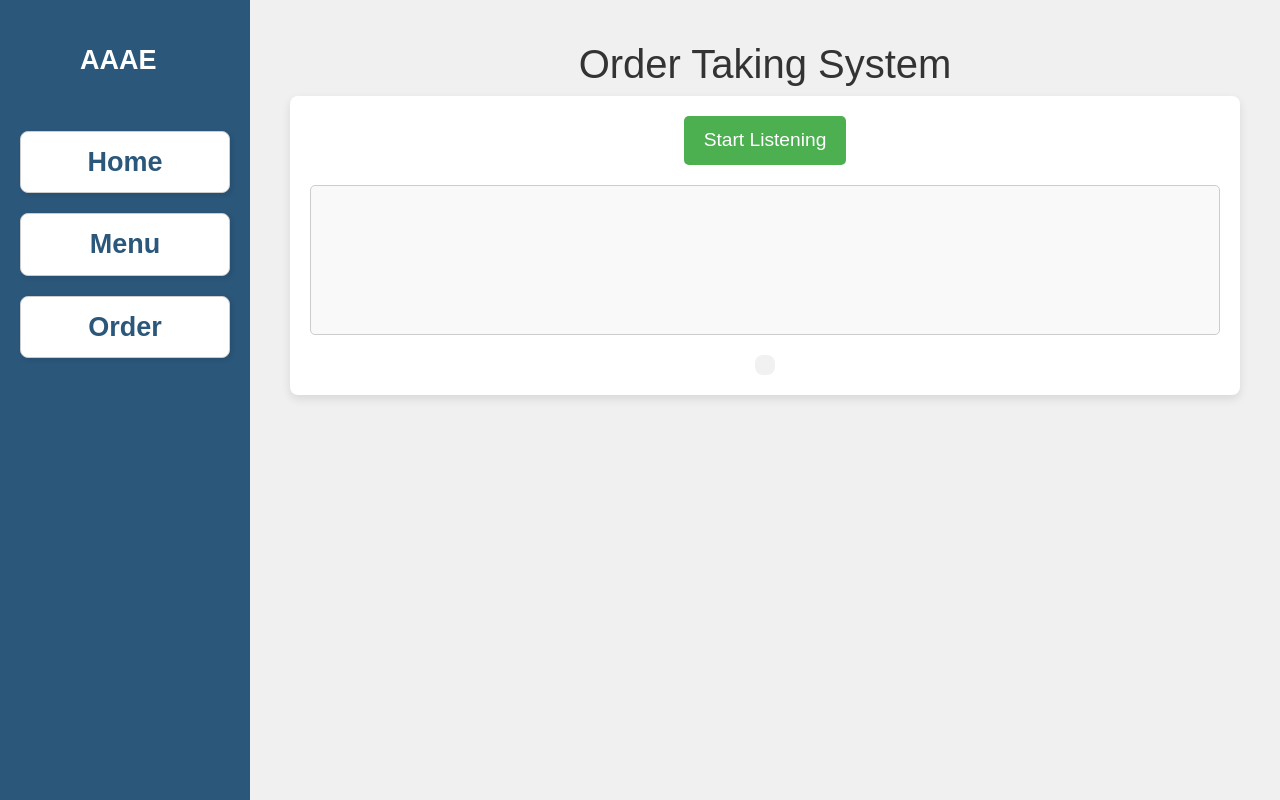
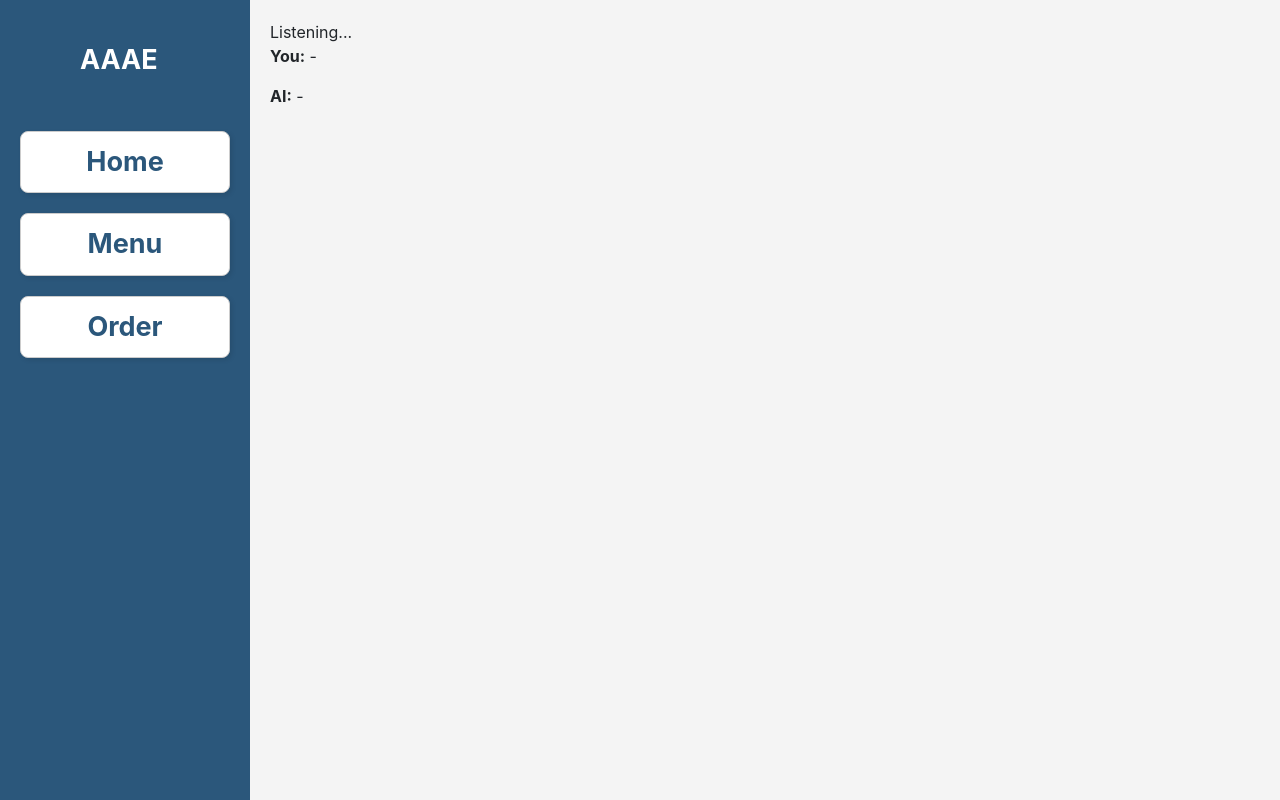
Before and after one commit to haris-idrees/DriveThruAutomation, a Django app: page /order/ in a window 1280 px wide. Run offline with Django 4.2, Linux system fonts and the light colour scheme.

Commit message:
Update Order taking over voice

```diff
--- a/aaae/Order/views.py
+++ b/aaae/Order/views.py
@@ -6,8 +6,11 @@ from aaae.Menu.models import Menu
 from openai import OpenAI
 from gtts import gTTS
 import json
+import os
+import re
+from dotenv import load_dotenv
 
-# Create your views here.
+load_dotenv()
 
 
 def home(request):
@@ -17,20 +20,27 @@ def home(request):
 @csrf_exempt
 def process_speech(request):
     if request.method == 'POST':
-        data = json.loads(request.body)
-        user_text = data.get('transcription', '')
+        try:
+            if request.content_type != 'application/json':
+                return JsonResponse({"error": "Content-Type must be application/json"}, status=400)
 
-        print(f"Received transcription: {user_text}")
+            data = json.loads(request.body)
+            transcript = data.get('transcript', '')
 
-        response = generate_response(user_text)
+            if not transcript:
+                return JsonResponse({"error": "No transcription received"}, status=400)
 
-        return JsonResponse({'response': response}, status=200)
+            response = generate_response(transcript)
 
-    return JsonResponse({'error': 'Invalid request'}, status=400)
+            return JsonResponse({"response": response})
+
+        except json.JSONDecodeError:
+            return JsonResponse({"error": "Invalid JSON"}, status=400)
+
+    return JsonResponse({"error": "Invalid request method"}, status=400)
 
 
 def generate_response(user_text):
-
     menus = Menu.objects.prefetch_related('categories__items').all()
     menu_text = []
 
@@ -44,12 +54,19 @@ def generate_response(user_text):
     formatted_menu = "\n".join(menu_text)
 
     conversation_history = [{"role": "system",
-                             "content": "You are a helpful restaurant assistant. Your job is to take orders and help customers with menu information."},
+                             "content": "You are a helpful restaurant assistant. Your job is to take orders and help "
+                                        "customers with menu information.\n"
+                                        "While providing menu do not include price and description of the items."
+                                        "Provide price and description only if asked by the customer."
+                                        "Do not include menu in all responses. Provide concise and to the"
+                                        "point responses.\n"
+                                        "Once you have the items that a user want to order you must say 'Okay"
+                                        "Thank you, I have received your order and its being prepared.'"},
                             {"role": "user", "content": "I would like to see the menu."},
                             {"role": "system", "content": formatted_menu}, {"role": "user", "content": user_text}]
 
     try:
-        client = OpenAI(api_key="sk-lIDgH6HO8tblP9FDTkakc-2xVAz_pj9E-tmKjUKtAjT3BlbkFJJDJmbgI-Na92VDktKZDHBxc9BWxg4PHzZtQHdtGikA")
+        client = OpenAI(api_key=os.getenv('OPENAI_KEY'))
 
         response = client.chat.completions.create(
             model="gpt-4o-mini",
@@ -57,6 +74,7 @@ def generate_response(user_text):
         )
 
         assistance_response = response.choices[0].message.content
+        assistance_response = clean_response(assistance_response)
 
         print("GBT response: ", assistance_response)
 
@@ -67,3 +85,12 @@ def generate_response(user_text):
     except Exception as e:
         print(f"Error calling LLM: {str(e)}")
         return {}
+
+
+def clean_response(text):
+    # Remove markdown headers
+    text = re.sub(r'###\s+', '', text)
+    # Remove other markdown formatting if necessary
+    text = re.sub(r'###\s+', '', text)
+    text = re.sub(r'\*\*(.*?)\*\*', r'\1', text)  # Remove bold formatting
+    return text
--- a/aaae/static/css/Order/take_order.css
+++ b/aaae/static/css/Order/take_order.css
@@ -2,32 +2,59 @@ body {
     font-family: Arial, sans-serif;
     margin: 0;
     padding: 20px;
-            background-color: #f4f4f9;
+    background-color: #f0f0f0;
 }
 h1 {
     text-align: center;
     color: #333;
 }
-        #status {
-            font-size: 18px;
-            text-align: center;
+.container {
+    display: flex;
+    flex-direction: column;
+    align-items: center;
+    justify-content: center;
+    padding: 20px;
+    background-color: #fff;
+    border-radius: 8px;
+    box-shadow: 0 4px 10px rgba(0, 0, 0, 0.1);
+}
+#transcription {
+    width: 100%;
+    height: 150px;
     margin-top: 20px;
-            color: #444;
+    padding: 10px;
+    border-radius: 5px;
+    border: 1px solid #ccc;
+    font-size: 1.1rem;
+    background-color: #f9f9f9;
+    overflow-y: scroll;
 }
-        .button-container {
-            text-align: center;
-            margin-top: 30px;
-        }
-        button {
+.btn {
     padding: 10px 20px;
-            font-size: 18px;
+    font-size: 1.2rem;
     background-color: #4CAF50;
     color: white;
     border: none;
+    border-radius: 5px;
     cursor: pointer;
+}
+.btn:disabled {
+    background-color: #ccc;
+    cursor: not-allowed;
+}
+#llmResponses {
+    margin-top: 20px;
+    font-size: 1.2rem;
+    padding: 10px;
+    background-color: #f1f1f1;
+    border-radius: 8px;
+    overflow-y: scroll;
+    max-height: 300px;
+}
+#llmResponses p {
+    margin: 10px 0;
+    padding: 5px;
+    background-color: #e6e6e6;
     border-radius: 5px;
-            transition: background-color 0.3s;
+    word-wrap: break-word;
 }
-        button:hover {
-            background-color: #45a049;
-        }
--- a/aaae/templates/Order/take_order.html
+++ b/aaae/templates/Order/take_order.html
@@ -4,176 +4,138 @@
 
 {% load static %}
 
-<link rel="stylesheet" href="{% static 'css/Order/take_order.css' %}">
-
-<style>
-    body {
-        font-family: Arial, sans-serif;
-        margin: 0;
-        padding: 20px;
-        background-color: #f0f0f0;
-    }
-    h1 {
-        text-align: center;
-        color: #333;
-    }
-    .container {
-        display: flex;
-        flex-direction: column;
-        align-items: center;
-        justify-content: center;
-        padding: 20px;
-        background-color: #fff;
-        border-radius: 8px;
-        box-shadow: 0 4px 10px rgba(0, 0, 0, 0.1);
-    }
-    #transcription {
-        width: 100%;
-        height: 150px;
-        margin-top: 20px;
-        padding: 10px;
-        border-radius: 5px;
-        border: 1px solid #ccc;
-        font-size: 1.1rem;
-        background-color: #f9f9f9;
-        overflow-y: scroll;
-    }
-    .btn {
-        padding: 10px 20px;
-        font-size: 1.2rem;
-        background-color: #4CAF50;
-        color: white;
-        border: none;
-        border-radius: 5px;
-        cursor: pointer;
-    }
-    .btn:disabled {
-        background-color: #ccc;
-        cursor: not-allowed;
-    }
-    #llmResponses {
-        margin-top: 20px;
-        font-size: 1.2rem;
-        padding: 10px;
-        background-color: #f1f1f1;
-        border-radius: 8px;
-        overflow-y: scroll;
-        max-height: 300px; /* Ensures responses are scrollable */
-    }
-    #llmResponses p {
-        margin: 10px 0;
-        padding: 5px;
-        background-color: #e6e6e6;
-        border-radius: 5px;
-        word-wrap: break-word;
-    }
-</style>
-
-<h1>Order Taking System</h1>
-
-<div class="container">
-    <button id="startButton" class="btn">Start Listening</button>
-    <div id="transcription" contenteditable="true" placeholder="Your speech will appear here..."></div>
-
-    <!-- Section for LLM responses -->
-    <div id="llmResponses"></div>
+<div id="status">Listening...</div>
+<div id="conversation">
+    <p><strong>You:</strong> <span id="userInput">-</span></p>
+    <p><strong>AI:</strong> <span id="aiResponse">-</span></p>
 </div>
 
 <script>
-    // Check if the browser supports SpeechRecognition API
-    var SpeechRecognition = window.SpeechRecognition || window.webkitSpeechRecognition;
-    var recognition;
+    const synth = window.speechSynthesis;
+    let recognition;
+    let isRecognizing = false;
+    let isSpeaking = false;
+    let currentTranscript = '';
 
-    if (SpeechRecognition) {
-        recognition = new SpeechRecognition();
-        recognition.continuous = true;  // Keep listening
-        recognition.interimResults = true;  // Show partial results
+    const statusText = document.getElementById("status");
+    const userInputText = document.getElementById("userInput");
+    const aiResponseText = document.getElementById("aiResponse");
 
-        // Start listening when the button is clicked
-        document.getElementById('startButton').addEventListener('click', function() {
-            recognition.start();
-            this.disabled = true;  // Disable the button after starting
-        });
+    // Initialize Speech Recognition
+    if ('SpeechRecognition' in window || 'webkitSpeechRecognition' in window) {
+        recognition = new (window.SpeechRecognition || window.webkitSpeechRecognition)();
+        recognition.continuous = true;
+        recognition.interimResults = true;
 
-        // Event triggered when speech is recognized
-        recognition.onresult = function(event) {
-            let finalTranscript = '';
-            let interimTranscript = '';
+        recognition.onstart = function () {
+            console.log("Recognition started...");
+            isRecognizing = true;
+        };
+
+        recognition.onresult = function (event) {
+            let transcript = '';
 
             for (let i = event.resultIndex; i < event.results.length; i++) {
-                if (event.results[i].isFinal) {
-                    finalTranscript += event.results[i][0].transcript;
-                } else {
-                    interimTranscript += event.results[i][0].transcript;
-                }
+                transcript += event.results[i][0].transcript;
             }
 
-            const transcription = finalTranscript + interimTranscript;
-            document.getElementById('transcription').innerText = transcription;
+            console.log("Transcript captured:", transcript);
+            userInputText.textContent = transcript;
+            currentTranscript = transcript;
 
-            // Send transcription to backend in real-time
-            sendTranscriptionToBackend(transcription);
+            // Send transcript when user pauses speaking
+            if (event.results[event.resultIndex].isFinal) {
+                sendToBackend(transcript);
+            }
         };
 
-        // Function to send transcription to the backend and receive LLM response
-        function sendTranscriptionToBackend(transcription) {
-            fetch('process_speech/', {  // Make sure the route is correct for your backend
-                method: 'POST',
+        recognition.onerror = function (event) {
+            console.error("Speech recognition error:", event.error);
+            if (event.error !== 'no-speech') {
+                recognition.stop();
+                isRecognizing = false;
+                statusText.textContent = "Listening...";
+                startRecognition();
+            }
+        };
+
+        recognition.onend = function () {
+            console.log("Recognition ended...");
+            isRecognizing = false;
+            if (!isSpeaking) {
+                startRecognition();
+            }
+        };
+    } else {
+        console.log("SpeechRecognition API is not supported.");
+    }
+
+    window.onload = function () {
+        startRecognition();
+    };
+
+    // Start Speech Recognition
+    function startRecognition() {
+        if (isRecognizing) {
+            console.log("Recognition already started");
+            return;
+        }
+        recognition.start();
+        isRecognizing = true;
+        statusText.textContent = "Listening...";
+    }
+
+    // Send transcription to backend
+    function sendToBackend(transcript) {
+        console.log("Sending transcription to backend:", transcript);
+
+        fetch("{% url 'process_speech' %}", {
+            method: "POST",
             headers: {
-                    'Content-Type': 'application/json',
-                    'X-CSRFToken': getCookie('csrftoken') // CSRF protection
+                "Content-Type": "application/json",
+                "X-CSRFToken": "{{ csrf_token }}"
             },
-                body: JSON.stringify({ transcription: transcription })
+            body: JSON.stringify({ transcript })
         })
         .then(response => response.json())
         .then(data => {
-                const responseText = data.response;
-
-                // Create a new element for the LLM response
-                const responseElement = document.createElement('p');
-                responseElement.textContent = `Assistant: ${responseText}`;
-
-                // Append the new response below the transcription
-                document.getElementById('llmResponses').appendChild(responseElement);
-
-                // Optionally, speak the response aloud
-                const synth = window.speechSynthesis;
-                const utterance = new SpeechSynthesisUtterance(responseText);
-                synth.speak(utterance);
+            if (data.response) {
+                aiResponseText.textContent = data.response;
+                speakResponse(data.response);
+            }
         })
         .catch(error => {
-                console.error("Error fetching response:", error);
+            console.error("Error sending data to backend:", error);
         });
     }
 
-        // Function to get CSRF token for safe API calls
-        function getCookie(name) {
-            let cookieValue = null;
-            if (document.cookie && document.cookie !== '') {
-                const cookies = document.cookie.split(';');
-                for (let i = 0; i < cookies.length; i++) {
-                    const cookie = cookies[i].trim();
-                    if (cookie.substring(0, name.length + 1) === (name + '=')) {
-                        cookieValue = decodeURIComponent(cookie.substring(name.length + 1));
-                        break;
-                    }
-                }
-            }
-            return cookieValue;
-        }
+    // Speak the response from the backend using SpeechSynthesisUtterance
+    function speakResponse(responseText) {
+        const utterance = new SpeechSynthesisUtterance(responseText);
+        isSpeaking = true;
+        statusText.textContent = "Speaking...";
 
-        // Restart button after recognition stops
-        recognition.onend = function() {
-            document.getElementById('startButton').disabled = false;
+        // Stop Recognition immediately when speaking starts
+        recognition.stop();
+
+        utterance.onend = function () {
+            isSpeaking = false;
+            console.log("Speech finished");
+            statusText.textContent = "Listening...";
+            // Restart recognition after speech ends
+            startRecognition();
         };
 
-        // Handle any recognition errors
-        recognition.onerror = function(event) {
-            console.error('Speech recognition error:', event.error);
+        utterance.onerror = function (event) {
+            console.error("Error during speech synthesis:", event.error);
+            isSpeaking = false;
+            statusText.textContent = "Listening...";
+            // Restart recognition if error occurs
+            startRecognition();
         };
-    } else {
-        alert('Your browser does not support Speech Recognition');
+
+        // Start the speech synthesis
+        synth.speak(utterance);
     }
 </script>
-
 {% endblock %}
```
Lines whose indentation alone changed are shown as unchanged.
